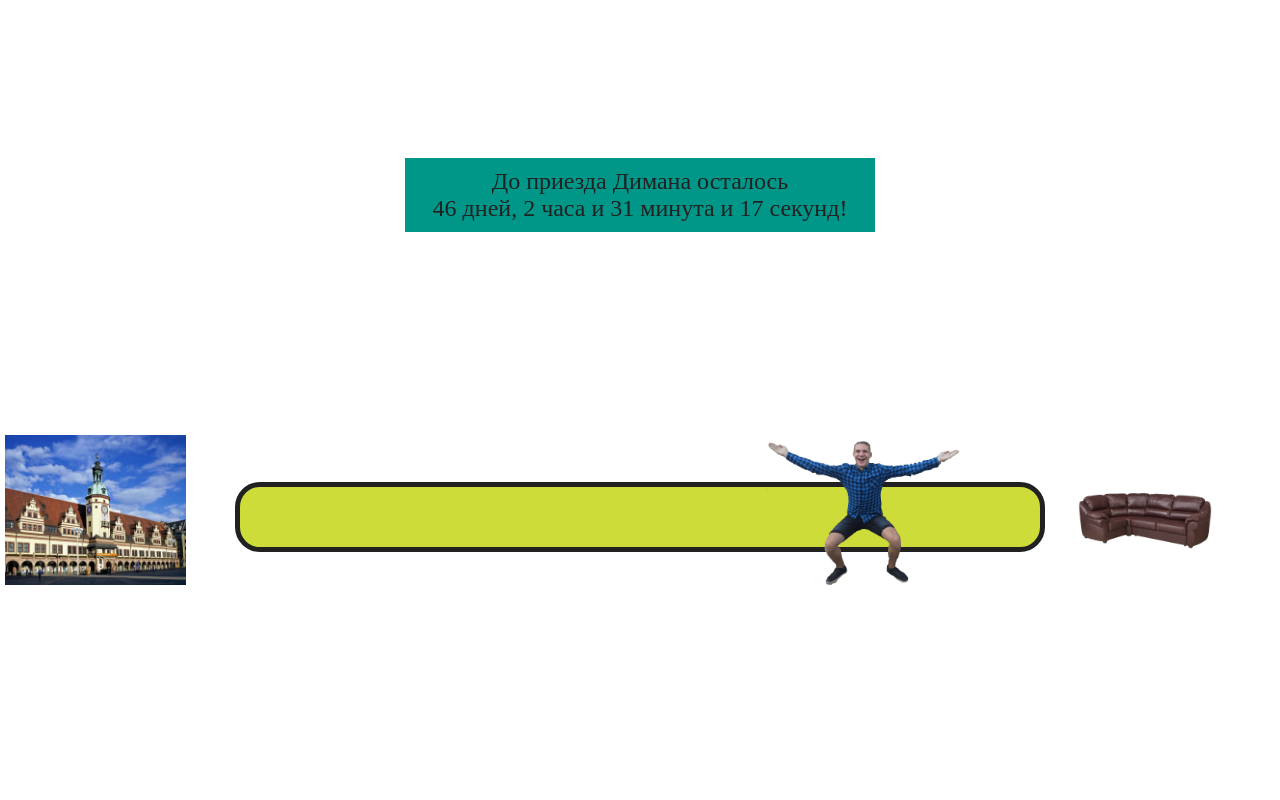
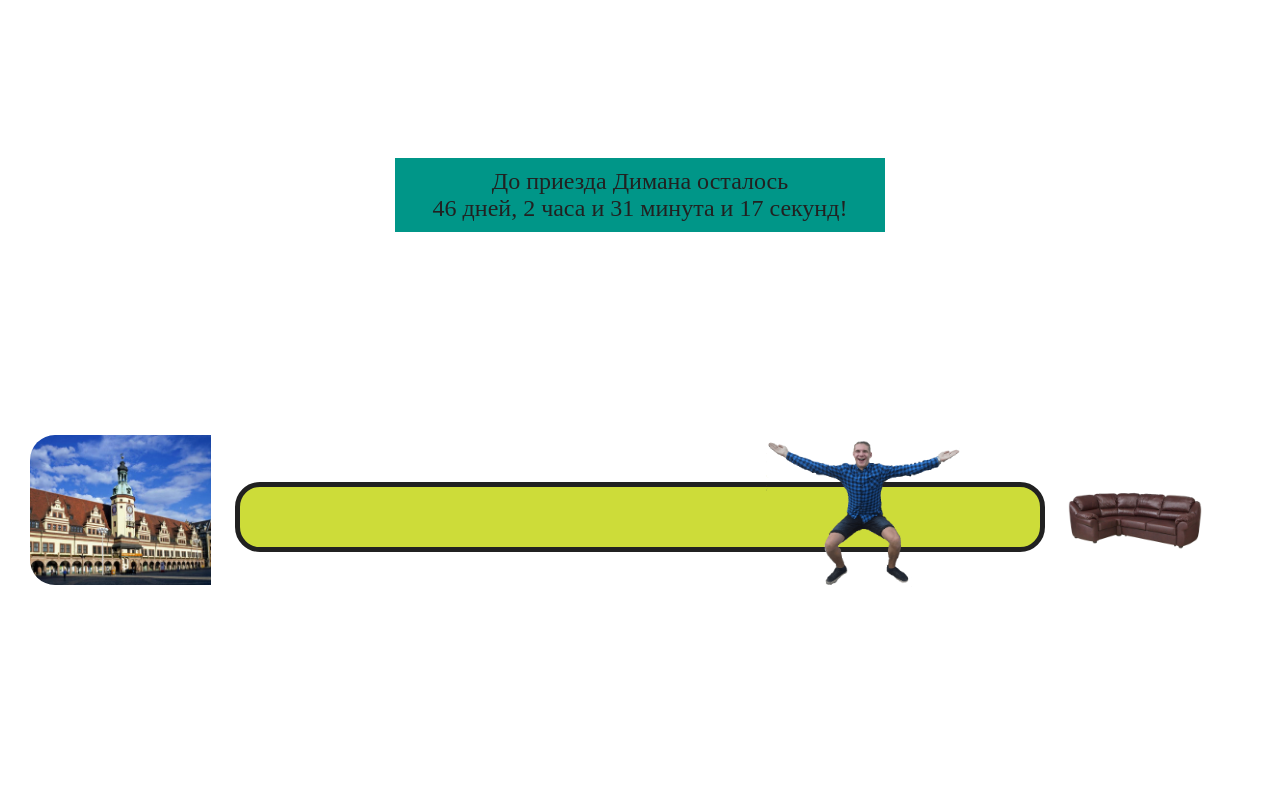
Before and after one commit to burdakin/diman_timer, a PHP site: page / in a window 1280 px wide. Run offline with PHP 8.4, Linux system fonts and the light colour scheme.

Commit message:
Minor upgrades

```diff
--- a/style.css
+++ b/style.css
@@ -5,6 +5,7 @@
 
 html {
     margin: 0 auto;
+    height: 100%;
 }
 
 .bg {
@@ -28,7 +29,7 @@ html {
     margin: 0 auto;
     position: relative;
     top: 150px;
-    width: 430px;
+    width: 450px;
     background-color: #009688;
     padding-left: 20px;
     padding-right: 20px;
@@ -81,7 +82,7 @@ html {
     background-size: contain;
     position: relative;
     bottom: 325px;
-    left: 830px;
+    left: 820px;
 }
 
 .leipzig {
@@ -92,5 +93,8 @@ html {
     background-size: contain;
     position: relative;
     bottom: 202px;
-     left: -235px;
+    left: -210px;
+    border-radius: 25px;
+    border-bottom-right-radius: 25px;
+
 }
```
Lines whose indentation alone changed are shown as unchanged.
